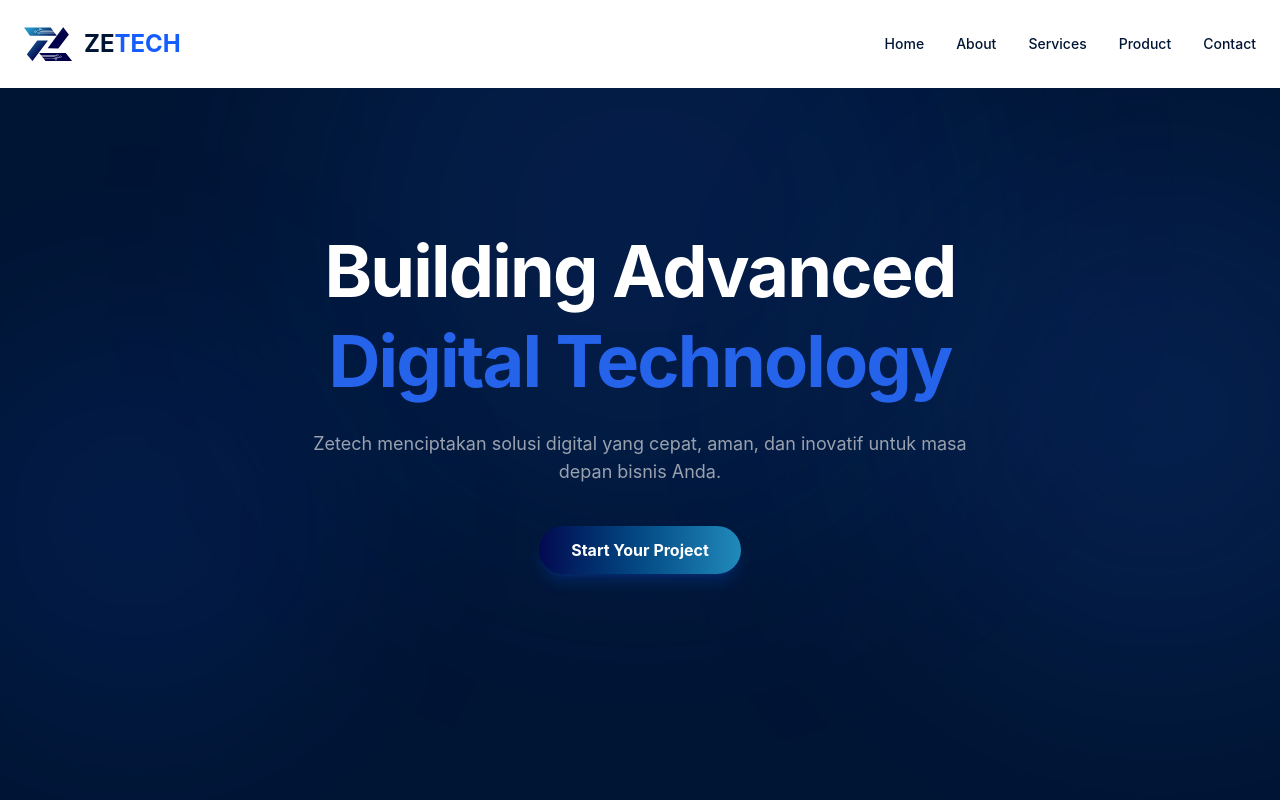
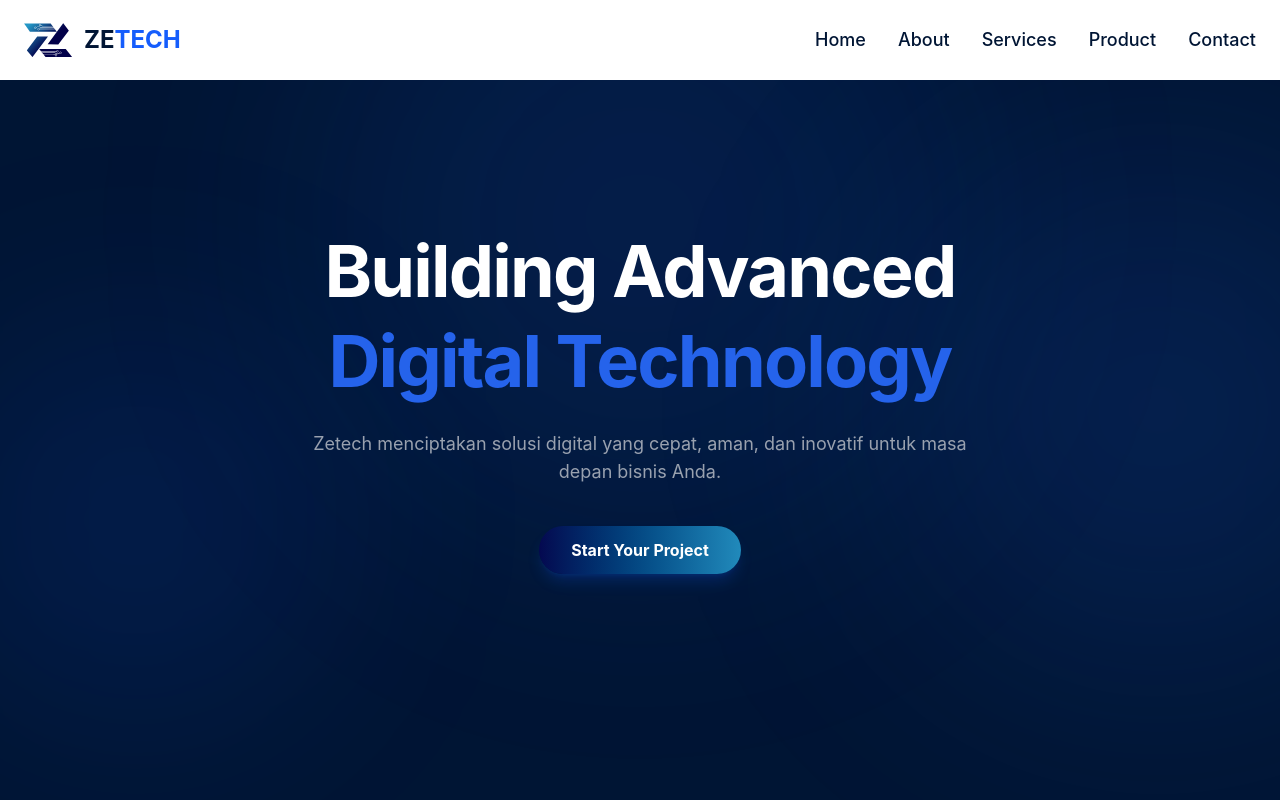
Before and after one commit to Research-and-Creativity/company-profile, a React (Vite) app: page / in a window 1280 px wide. Shown: the top 800 px of the page. Built offline with nearby package versions, Linux system fonts and the light colour scheme.

Commit message:
partials: update navbar font size and padding top bottom

```diff
--- a/src/components/shared/Navbar.tsx
+++ b/src/components/shared/Navbar.tsx
@@ -16,7 +16,7 @@ const Navbar = () => {
   return (
     <nav
       className={`fixed bg-white top-0 w-full z-50 transition-all duration-300 ${
-        isScrolled ? " backdrop-blur-md shadow-sm py-3" : "py-5"
+        isScrolled ? " backdrop-blur-md shadow-sm py-2" : "py-4"
       }`}
     >
       <div className="container mx-auto px-6 flex justify-between items-center">
@@ -42,7 +42,7 @@ const Navbar = () => {
             <a
               key={link.label}
               href={link.href}
-              className="text-sm font-medium text-[#001534] hover:text-blue-600 transition-colors"
+              className={`font-medium text-[#001534] hover:text-blue-600 transition-all duration-300 ${isScrolled ? 'text-base':'text-lg'} `}
             >
               {link.label}
             </a>
```
